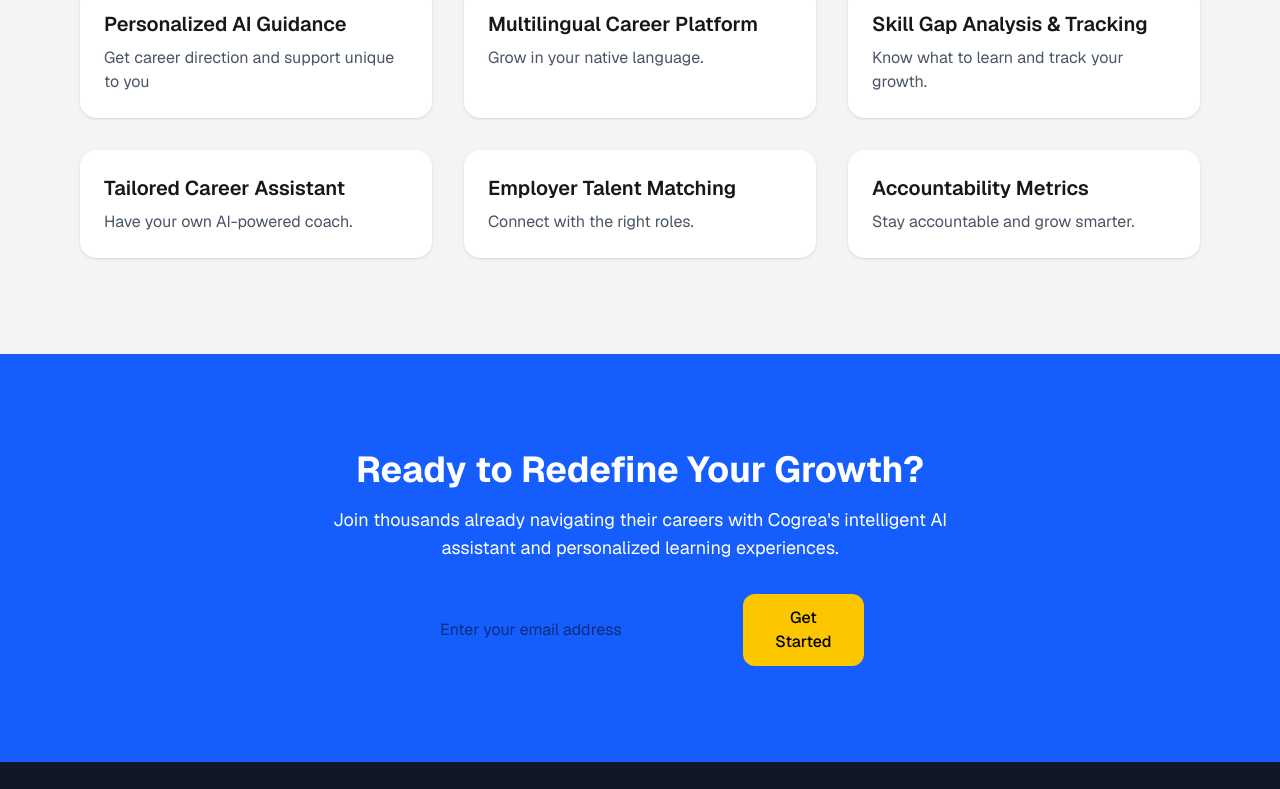
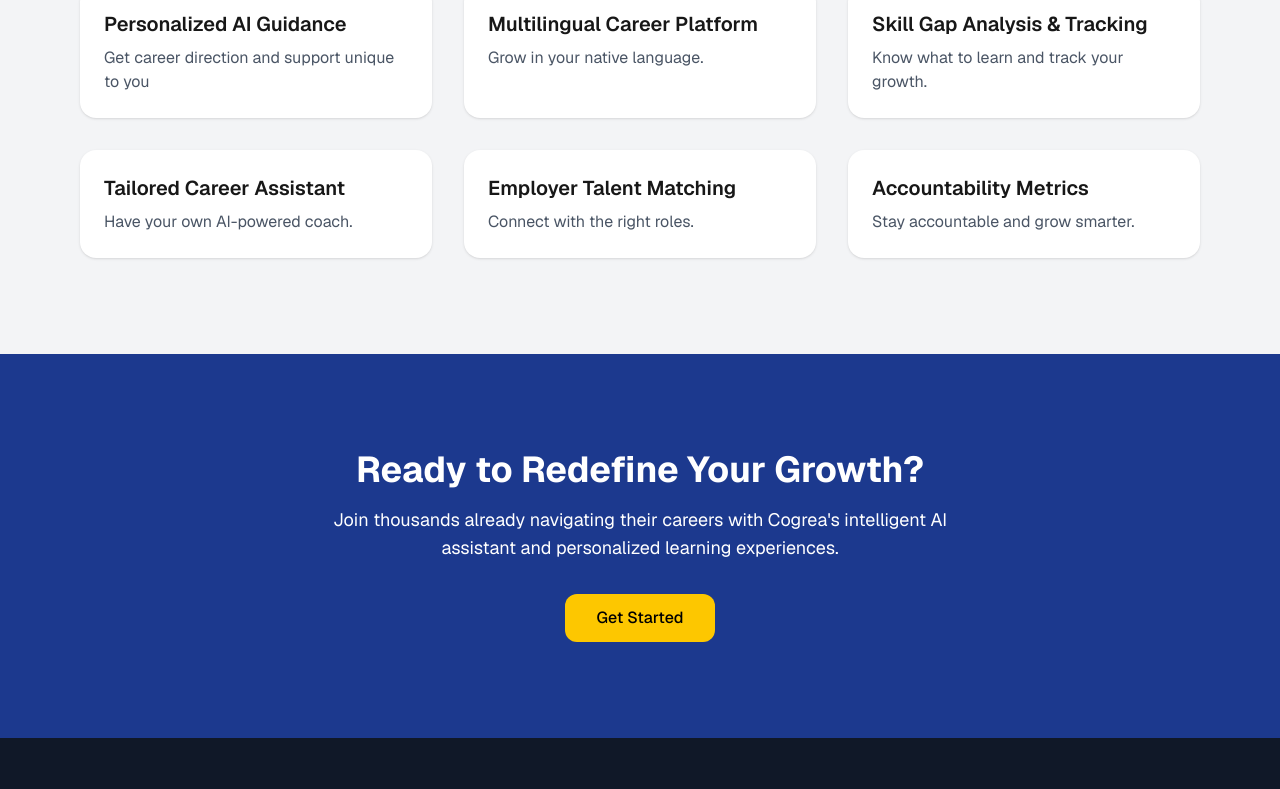
Before and after one commit to Paulelitee/cogrea, a Next.js app: page / in a window 1280 px wide. Shown: the part 2000-2789 px from the top of the page. Built offline with nearby package versions, Linux system fonts and the light colour scheme.

Commit message:
minor changes

```diff
--- a/app/components/NavBar.tsx
+++ b/app/components/NavBar.tsx
@@ -22,6 +22,11 @@ export default function NavBar() {
                             <li>
                                 <a href="#" className="text-gray-700 hover:text-blue-600 transition-colors duration-200 font-medium">
                                     Home
+                                </a>
+                            </li>
+                            <li>
+                                <a href="#" className="text-gray-700 hover:text-blue-600 transition-colors duration-200 font-medium">
+                                    Investors
                                 </a>
                             </li>
                             <li>
@@ -78,6 +83,15 @@ export default function NavBar() {
                                         className="block text-gray-700 hover:text-blue-600 transition-colors duration-200 font-medium"
                                         onClick={() => setIsMenuOpen(false)}
                                     >
+                                        investors
+                                    </a>
+                                </li>
+                                <li>
+                                    <a
+                                        href="#"
+                                        className="block text-gray-700 hover:text-blue-600 transition-colors duration-200 font-medium"
+                                        onClick={() => setIsMenuOpen(false)}
+                                    >
                                         About
                                     </a>
                                 </li>
--- a/app/page.tsx
+++ b/app/page.tsx
@@ -100,7 +100,7 @@ export default function Home() {
         </section>
 
         {/* Call To Action */}
-        <section className="py-16 lg:py-24 bg-blue-600 text-white text-center">
+        <section className="py-16 lg:py-24 bg-blue-900 text-white text-center">
           <div className="container mx-auto px-6 lg:px-20">
             <h2 className="text-3xl lg:text-4xl font-bold mb-4">
               Ready to Redefine Your Growth?
@@ -109,11 +109,6 @@ export default function Home() {
               Join thousands already navigating their careers with Cogrea's intelligent AI assistant and personalized learning experiences.
             </p>
             <div className="flex flex-col sm:flex-row items-center justify-center gap-4 max-w-md mx-auto">
-              <input
-                type="email"
-                placeholder="Enter your email address"
-                className="w-full px-6 py-3 rounded-xl text-black outline-none"
-              />
               <button className="w-full sm:w-auto bg-yellow-400 hover:bg-yellow-500 text-black px-8 py-3 rounded-xl font-medium transition-colors">
                 Get Started
               </button>
```
